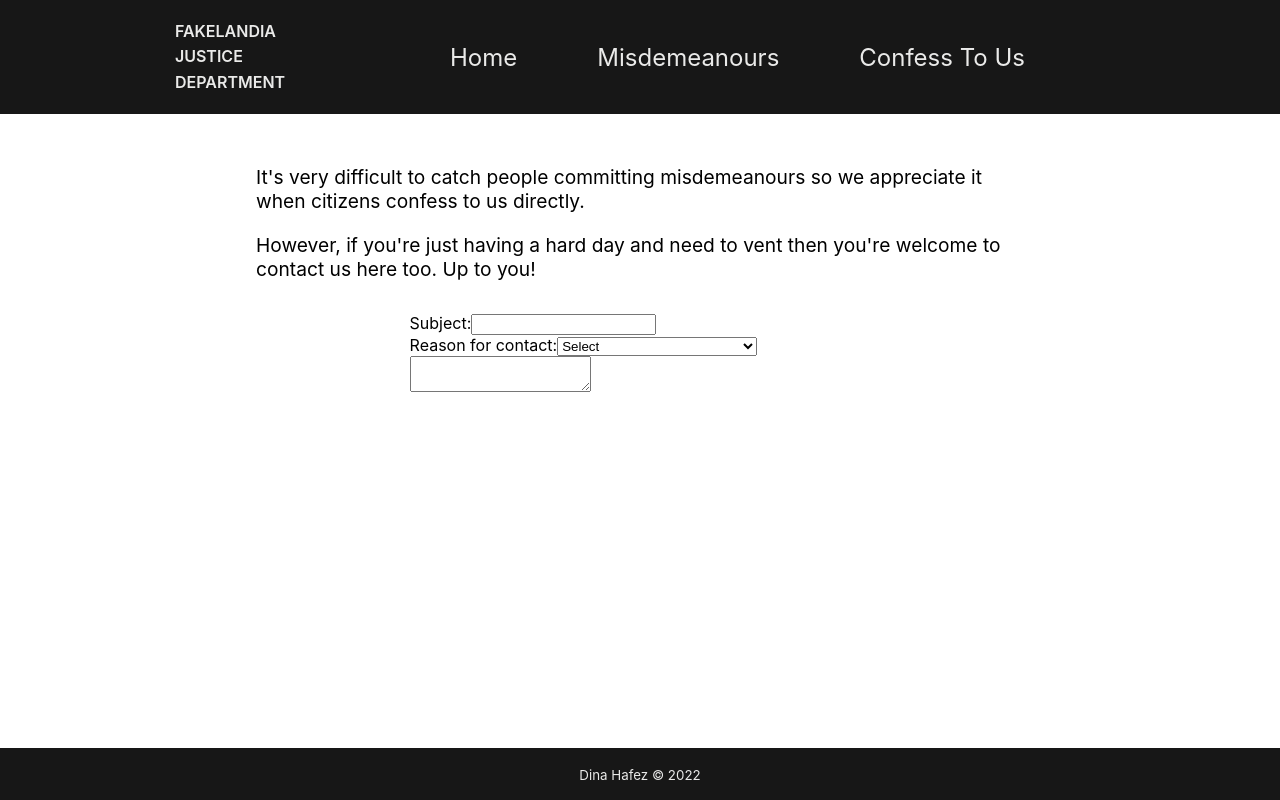
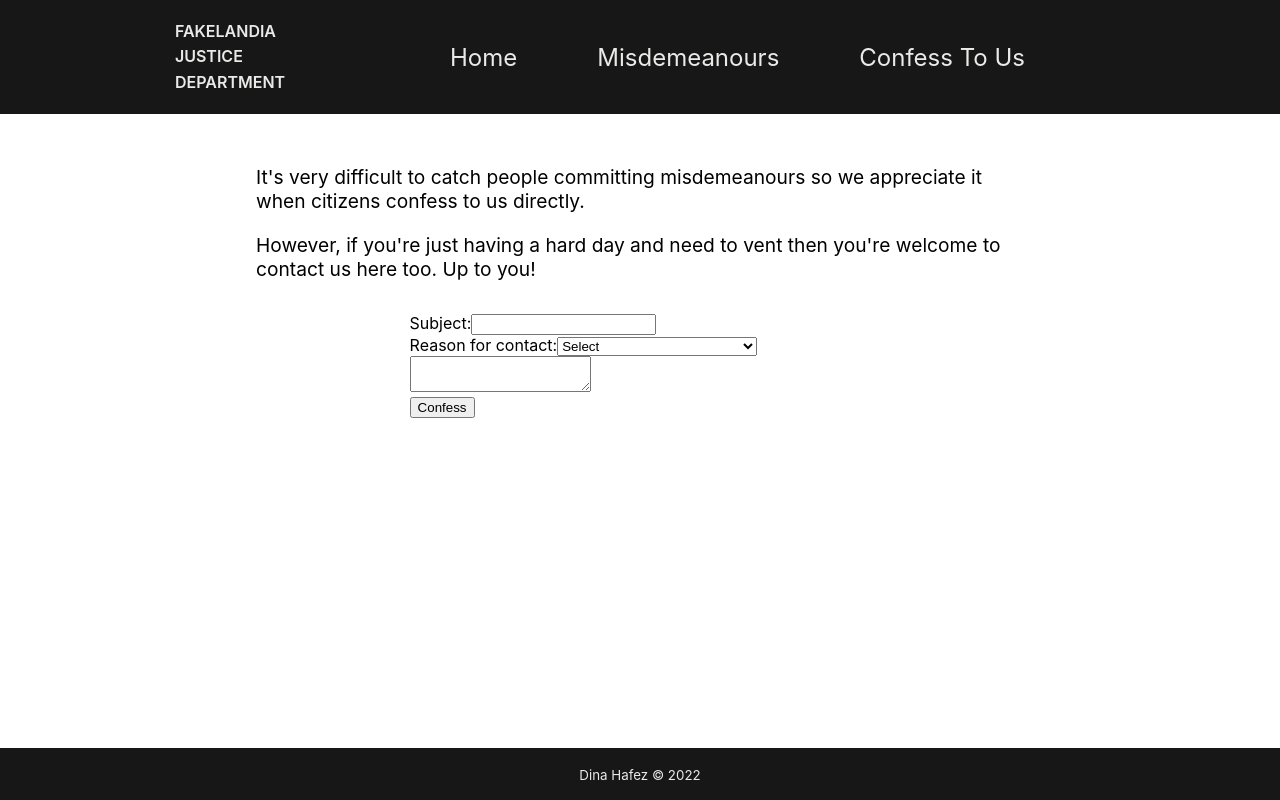
Before and after one commit to deedeeh/fakelandia-app-, a React (Create React App) app: page /confession in a window 1280 px wide. Built offline with nearby package versions, Linux system fonts and the light colour scheme.

Commit message:
Created onChange handlers for each form element and useContext to pass values

```diff
--- a/src/components/Confession.tsx
+++ b/src/components/Confession.tsx
@@ -1,12 +1,22 @@
-import React from 'react';
+import React, { FormEvent } from 'react';
 import '../styles/confession.css';
 import ConfessionForm from './ConfessionForm';
 
-const Confession: React.FC = () =>
+export interface ConfessionProps {
+  handleOnChangeSubject: (e: FormEvent<HTMLInputElement>) => void
+  handleOnChangeSelectReason: (e: FormEvent<HTMLSelectElement>) => void
+  handleOnChangeReasonText: (e: FormEvent<HTMLTextAreaElement>) => void
+}
+
+const Confession: React.FC<ConfessionProps> = ({ handleOnChangeSubject, handleOnChangeSelectReason, handleOnChangeReasonText }) =>
   <main className='content-container'>
     <p className='conf-paragraph'>It's very difficult to catch people committing misdemeanours so we appreciate it when citizens confess to us directly.</p>
     <p className='conf-paragraph'>However, if you're just having a hard day and need to vent then you're welcome to contact us here too. Up to you!</p>
-    <ConfessionForm />
+    <ConfessionForm
+      handleOnChangeSubject={handleOnChangeSubject}
+      handleOnChangeSelectReason={handleOnChangeSelectReason}
+      handleOnChangeReasonText={handleOnChangeReasonText}
+    />
   </main>
 
 export default Confession;
--- a/src/components/ConfessionForm.tsx
+++ b/src/components/ConfessionForm.tsx
@@ -1,19 +1,25 @@
-import React from 'react';
+import React, { useContext } from 'react';
+import { ConfessionProps } from './Confession';
+import { ReasonTextContext, SelectedReasonContext, SubjectContext } from './Router';
 
-const ConfessionForm: React.FC = () => {
+const ConfessionForm: React.FC<ConfessionProps> = ({ handleOnChangeSubject, handleOnChangeSelectReason, handleOnChangeReasonText }) => {
+  const subject = useContext(SubjectContext);
+  const selectedReason = useContext(SelectedReasonContext);
+  const reasonText = useContext(ReasonTextContext);
+
   return(
     <div className='content-container'>
       <form>
         <div>
           <label id='subject'>
             Subject:
-            <input type='text' value='' />
+            <input type='text' value={subject} onChange={handleOnChangeSubject} />
           </label>
         </div>
         <div>
           <label>
             Reason for contact:
-            <select value='' name='reason' id='reason'>
+            <select value={selectedReason} name='reason' id='reason' onChange={handleOnChangeSelectReason}>
               <option value='select'>Select</option>
               <option value='lift'>Lift</option>
               <option value='vegetables'>Vegetables</option>
@@ -24,8 +30,9 @@ const ConfessionForm: React.FC = () => {
           </label>
         </div>
         <div>
-          <textarea value='' />
+          <textarea value={reasonText} onChange={handleOnChangeReasonText} />
         </div>
+        <button type='submit'>Confess</button>
       </form>
     </div>
   )
--- a/src/components/Router.tsx
+++ b/src/components/Router.tsx
@@ -10,10 +10,16 @@ import { MisdemeanoursContext } from '../App';
 
 export const SelectedMisdemeanoursContext = React.createContext<Array<IMisdemeanour>>([]);
 export const SelectedItemContext = React.createContext<string>('filter');
+export const SubjectContext = React.createContext<string>('');
+export const SelectedReasonContext = React.createContext<string>('Select');
+export const ReasonTextContext = React.createContext<string>('');
 
 const Router: React.FC = () => {
   const [ selectedMisdemeanours, setSelectedMisdemeanours] = useState<Array<IMisdemeanour>>([]);
   const [ selectedItem, setSelectedItem ] = useState<string>('filter');
+  const [ subject, setSubject ] = useState<string>('');
+  const [ selectedReason, setSelectedReason ] = useState<string>('Select');
+  const [ reasonText, setReasonText ] = useState<string>('');
 
   const misdemeanours = useContext(MisdemeanoursContext);
 
@@ -24,22 +30,47 @@ const Router: React.FC = () => {
     setSelectedItem(e.currentTarget.value);
   }
 
+  const handleOnChangeSubject = (e: FormEvent<HTMLInputElement>) => {
+    e.preventDefault();
+    setSubject(e.currentTarget.value);
+  }
+
+  const handleOnChangeSelectReason = (e: FormEvent<HTMLSelectElement>) => {
+    e.preventDefault();
+    setSelectedReason(e.currentTarget.value);
+  }
+
+  const handleOnChangeReasonText = (e: FormEvent<HTMLTextAreaElement>) => {
+    e.preventDefault();
+    setReasonText(e.currentTarget.value);
+  }
+
   return(
     <SelectedMisdemeanoursContext.Provider value={selectedMisdemeanours}>
       <SelectedItemContext.Provider value={selectedItem}>
+        <SubjectContext.Provider value={subject}>
+          <SelectedReasonContext.Provider value={selectedReason}>
+            <ReasonTextContext.Provider value={reasonText}>
               <Routes>
                 <Route path='/' element={<Layout />}>
                   <Route index element={<Home />} />
                   <Route path='/misdemeanours' element={<Misdemeanours handleOnChangeFilter={handleOnChangeFilter} />} />
-            <Route path='/confession' element={<Confession />} />
+                  <Route path='/confession' element={
+                    <Confession
+                      handleOnChangeSubject={handleOnChangeSubject}
+                      handleOnChangeSelectReason={handleOnChangeSelectReason}
+                      handleOnChangeReasonText={handleOnChangeReasonText}
+                    />}
+                  />
                   <Route path='*' element={<NotFound />} />
                 </Route>
               </Routes>
+            </ReasonTextContext.Provider>
+          </SelectedReasonContext.Provider>
+        </SubjectContext.Provider>
       </SelectedItemContext.Provider>
     </SelectedMisdemeanoursContext.Provider>
   )
 }
 
-
-
 export default Router;
```
Lines whose indentation alone changed are shown as unchanged.
